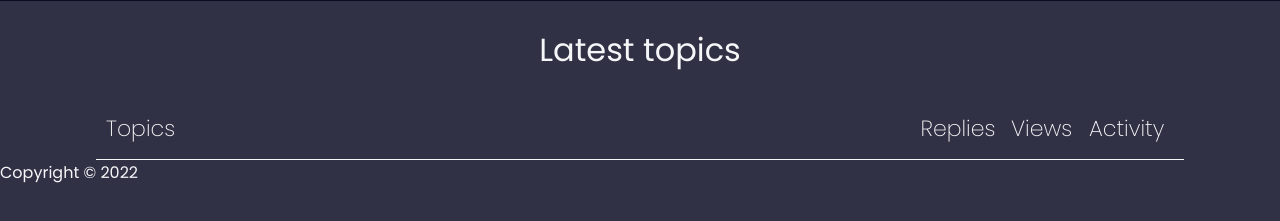
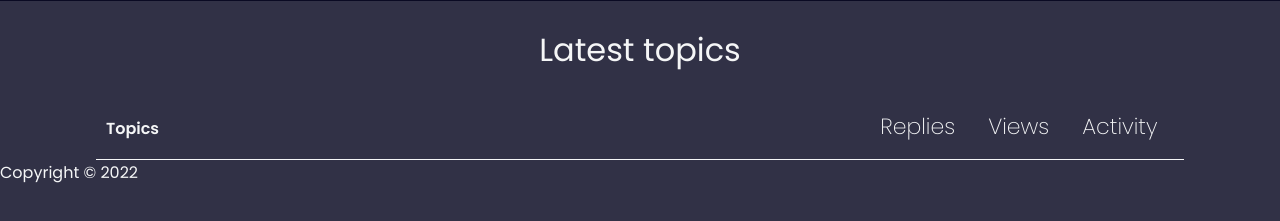
Before and after one commit to jdwilkin4/fcc-forum-clone, a website with bundled scripts: page index.html in a window 1280 px wide. Shown: the part 51-272 px from the top of the page. Built offline with nearby package versions, Linux system fonts and the light colour scheme; no server answers.

Commit message:
header-changes-54-v2

```diff
--- a/index.html
+++ b/index.html
@@ -27,9 +27,15 @@
           <tr>
             <th class="topics">Topics</th>
             <th class="posters"></th>
-            <th class="replies">Replies</th>
-            <th class="views">Views</th>
-            <th class="activity">Activity</th>
+            <th class="replies">
+              <button name="sort" value="replies">Replies</button>
+            </th>
+            <th class="views">
+              <button name="sort" value="views">Views</button>
+            </th>
+            <th class="activity">
+              <button name="sort" value="activity">Activity</button>
+            </th>
           </tr>
         </thead>
         <tbody id="posts-container"></tbody>
--- a/styles.css
+++ b/styles.css
@@ -22,7 +22,7 @@
   --coral: #f28373;
   --blue-green: #5eafa0;
   --border-color: #3c3b48;
-  --primary-text: #d1d1d1;
+  --primary-text: rgb(209, 209, 209);
   --dark-text: #000;
 }
 
@@ -103,9 +103,19 @@ table {
   border-collapse: collapse;
 }
 
-th {
+th button {
   font-size: 22px;
   font-weight: 300;
+  font-family: "Poppins", sans-serif;
+  background-color: var(--primary-background);
+  color: var(--primary-color);
+  padding: 0.25em 0.75em;
+  border: none;
+  transition: 0.5s background-color;
+}
+
+th button:hover {
+  background-color: rgba(209, 209, 209, 0.3);
 }
 
 thead {
```
